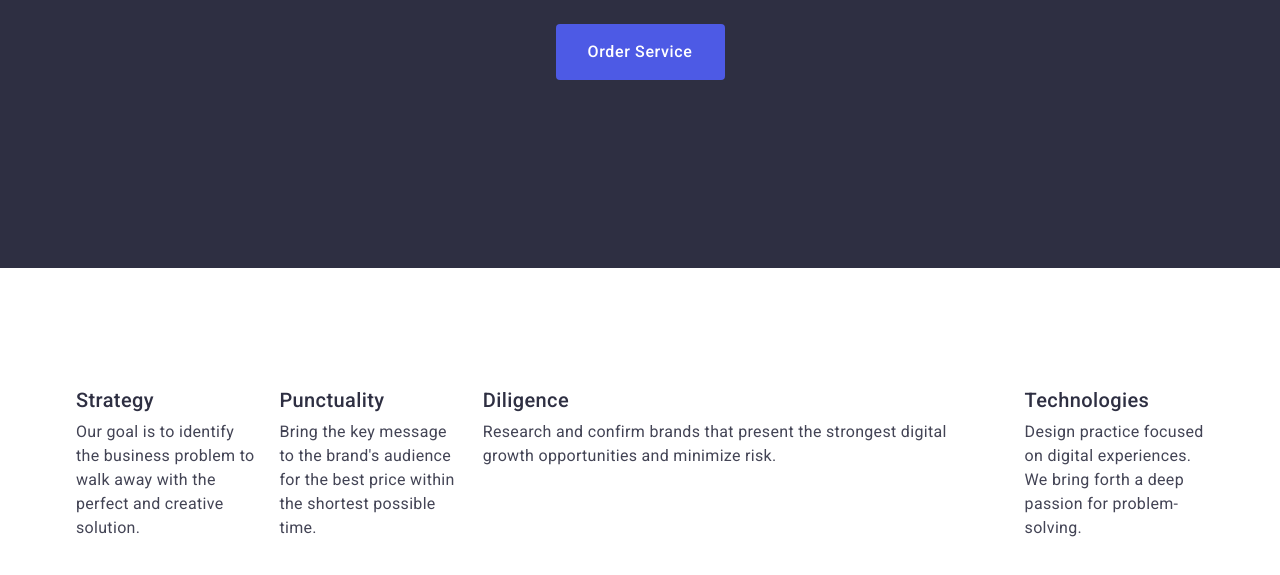
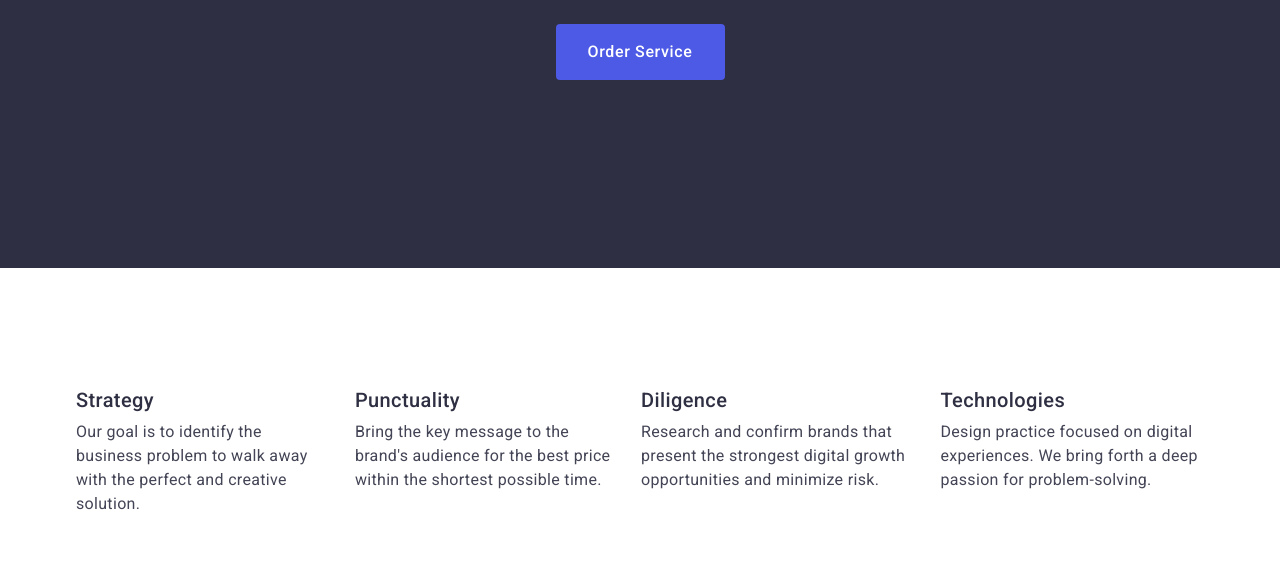
Before and after one commit to andrelux-ua/goit-markup-hw-03, a plain HTML site: page index.html in a window 1280 px wide. Shown: the part 405-980 px from the top of the page. Drawn offline with nearby package versions, Linux system fonts and the light colour scheme.

Commit message:
corrections

```diff
--- a/css/style.css
+++ b/css/style.css
@@ -173,11 +173,13 @@ img {
 
 .advantage-list {
     display: flex;
+    justify-content: space-around;
     gap: 24px;
+
 
 }
 .adg-item {
-    width: calc((100% - 72px) / 4);
+    width: calc((100% - 24 * 3) / 4);
 }
 
 .headline-adg {
@@ -194,6 +196,7 @@ img {
     font-size: 16px;
     line-height: 1.5;
     letter-spacing: 0.02em;
+    color: #434455;
 }
 
 /* === team-section === */
```
